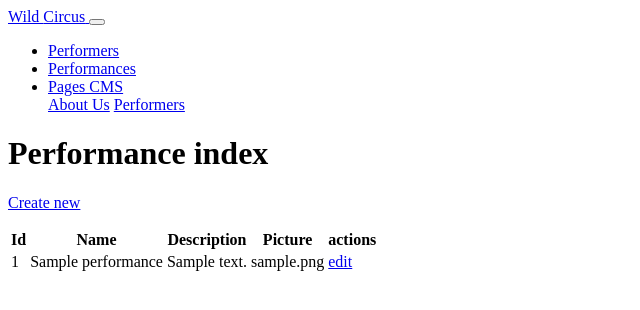
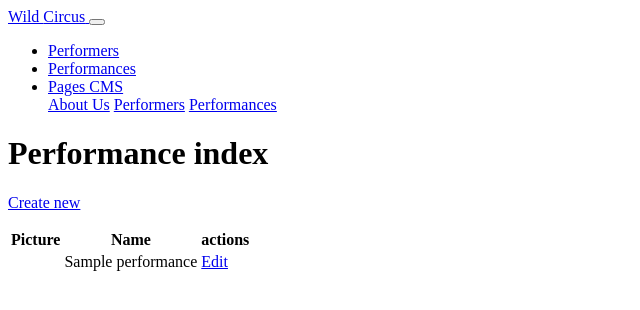
Before and after one commit to Amandine1345/201901-WildCircus-website, a Symfony app: template templates/admin/performance/index.html.twig in a window 1280 px wide. Shown: the top 310 px of the page, without its empty margins (0-640 px from the left). Run offline with Twig, Linux system fonts and the light colour scheme; the template is opened without the code that fills it: most values are stand-ins (such as "Sample title", 1, 10 or a date in 2020); some libraries are stand-ins or nearby versions.

Commit message:
Style Performance Admin + preview picture

```diff
--- a/templates/_navbar.html.twig
+++ b/templates/_navbar.html.twig
@@ -14,6 +14,9 @@
                 <li class="nav-item">
                     <a class="nav-link js-scroll-trigger" href="{{ path('cms', {'cms_type': 'performers'}) }}">Performers</a>
                 </li>
+                <li class="nav-item">
+                    <a class="nav-link js-scroll-trigger" href="{{ path('cms', {'cms_type': 'performances'}) }}">Performances</a>
+                </li>
             </ul>
         </div>
     </div>
--- a/templates/_navbar_admin.html.twig
+++ b/templates/_navbar_admin.html.twig
@@ -26,7 +26,8 @@
                         <a class="dropdown-item" href="{{ path('admin_cms', {'cms_type': 'aboutus'}) }}">About Us</a>
                         <a class="dropdown-item"
                            href="{{ path('admin_cms', {'cms_type': 'performers'}) }}">Performers</a>
-                        <div class="dropdown-divider"></div>
+                        <a class="dropdown-item"
+                           href="{{ path('admin_cms', {'cms_type': 'performances'}) }}">Performances</a>
                     </div>
                 </li>
 
--- a/templates/admin/performance/_delete_form.html.twig
+++ b/templates/admin/performance/_delete_form.html.twig
@@ -1,5 +1,5 @@
 <form method="post" action="{{ path('performance_delete', {'id': performance.id}) }}" onsubmit="return confirm('Are you sure you want to delete this item?');">
     <input type="hidden" name="_method" value="DELETE">
     <input type="hidden" name="_token" value="{{ csrf_token('delete' ~ performance.id) }}">
-    <button class="btn">Delete</button>
+    <button class="btn btn-outline-danger"><i class="fas fa-trash-alt mr-2"></i> Delete</button>
 </form>
--- a/templates/admin/performance/index.html.twig
+++ b/templates/admin/performance/index.html.twig
@@ -13,22 +13,21 @@
     <table class="table">
         <thead>
             <tr>
-                <th>Id</th>
+                <th class="w-25">Picture</th>
                 <th>Name</th>
-                <th>Description</th>
-                <th>Picture</th>
                 <th>actions</th>
             </tr>
         </thead>
         <tbody>
         {% for performance in performances %}
             <tr>
-                <td>{{ performance.id }}</td>
+                <td>
+                    <img src="{{ vich_uploader_asset(performance, 'pictureFile') }}"
+                         class="rounded img-thumbnail" alt="" class="img-fluid"/></td>
                 <td>{{ performance.name }}</td>
-                <td>{{ performance.description }}</td>
-                <td>{{ performance.picture }}</td>
                 <td>
-                    <a href="{{ path('performance_edit', {'id': performance.id}) }}">edit</a>
+                    <a href="{{ path('performance_edit', {'id': performance.id}) }}">
+                        <i class="fas fa-edit mr-2"></i> Edit</a>
                 </td>
             </tr>
         {% else %}
```
Also changed, not shown: templates/admin/performance/_form.html.twig (+11 -1 lines), public/uploads/images/5c4ee1feb541f677400298.jpg (deleted), public/uploads/images/5c508411ca192637051169.jpg (renamed from public/uploads/images/5c49dc7d4814c404478860.jpg), public/uploads/images/5c5084295a203646339547.jpg (added), public/uploads/images/5c50847d3e2f0280328936.jpg (added), public/uploads/images/performances/5c50785c40528665844134.jpg (deleted), public/uploads/images/performances/5c50786b6607c585038063.jpg (deleted), public/uploads/images/performances/5c507a04422f7493941394.jpg (deleted), public/uploads/images/performances/5c515fda81e8f469946240.jpg (added), public/uploads/images/performances/5c51604b72b22742338363.jpg (added), public/uploads/images/performances/5c51668e79002171914786.jpg (added), public/uploads/images/performances/5c5166b31b058616044549.jpg (added), public/uploads/images/performances/5c516720eb61a029256783.jpg (added), public/uploads/images/performances/5c51673c4955e094554995.jpg (added).
